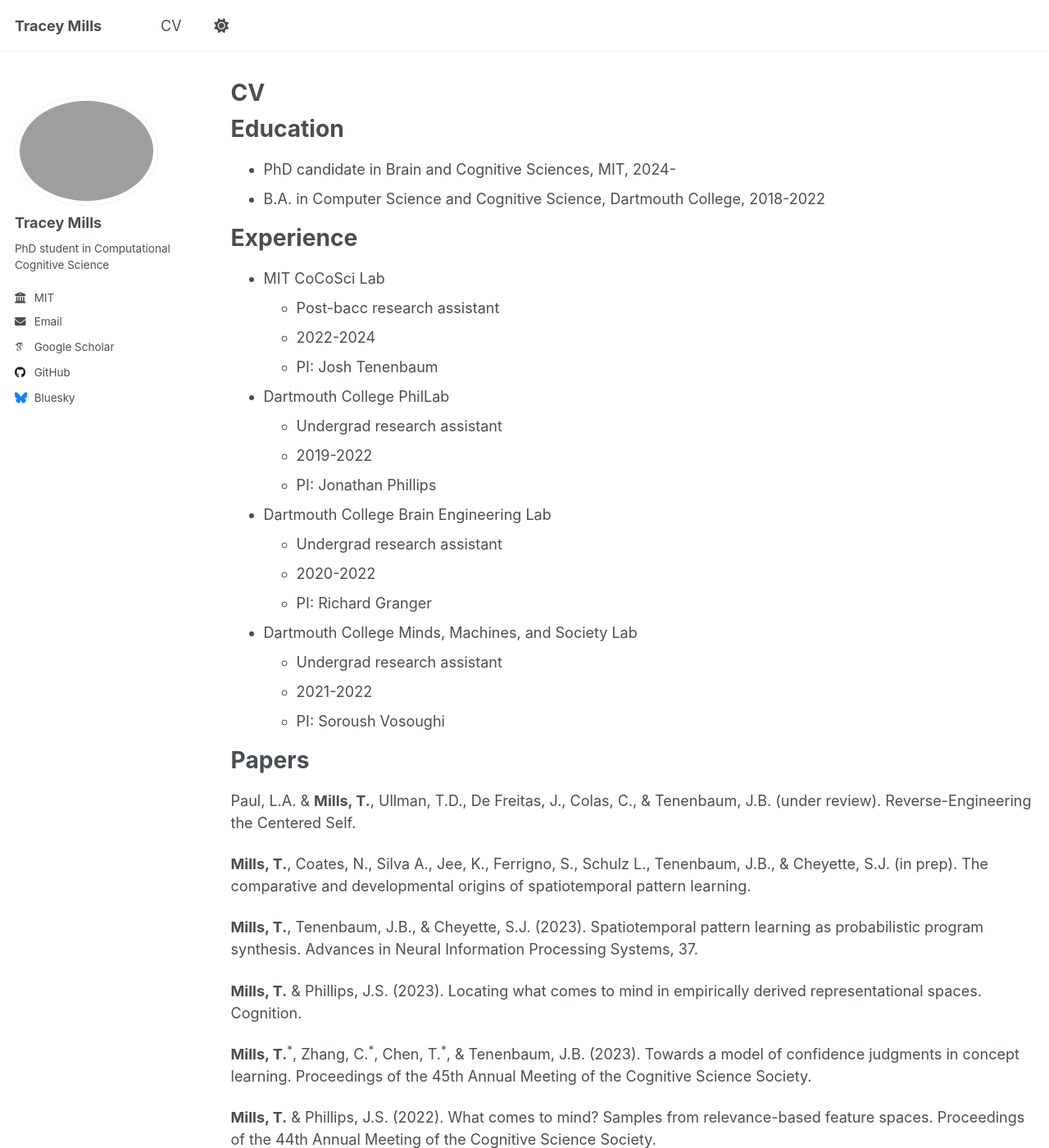
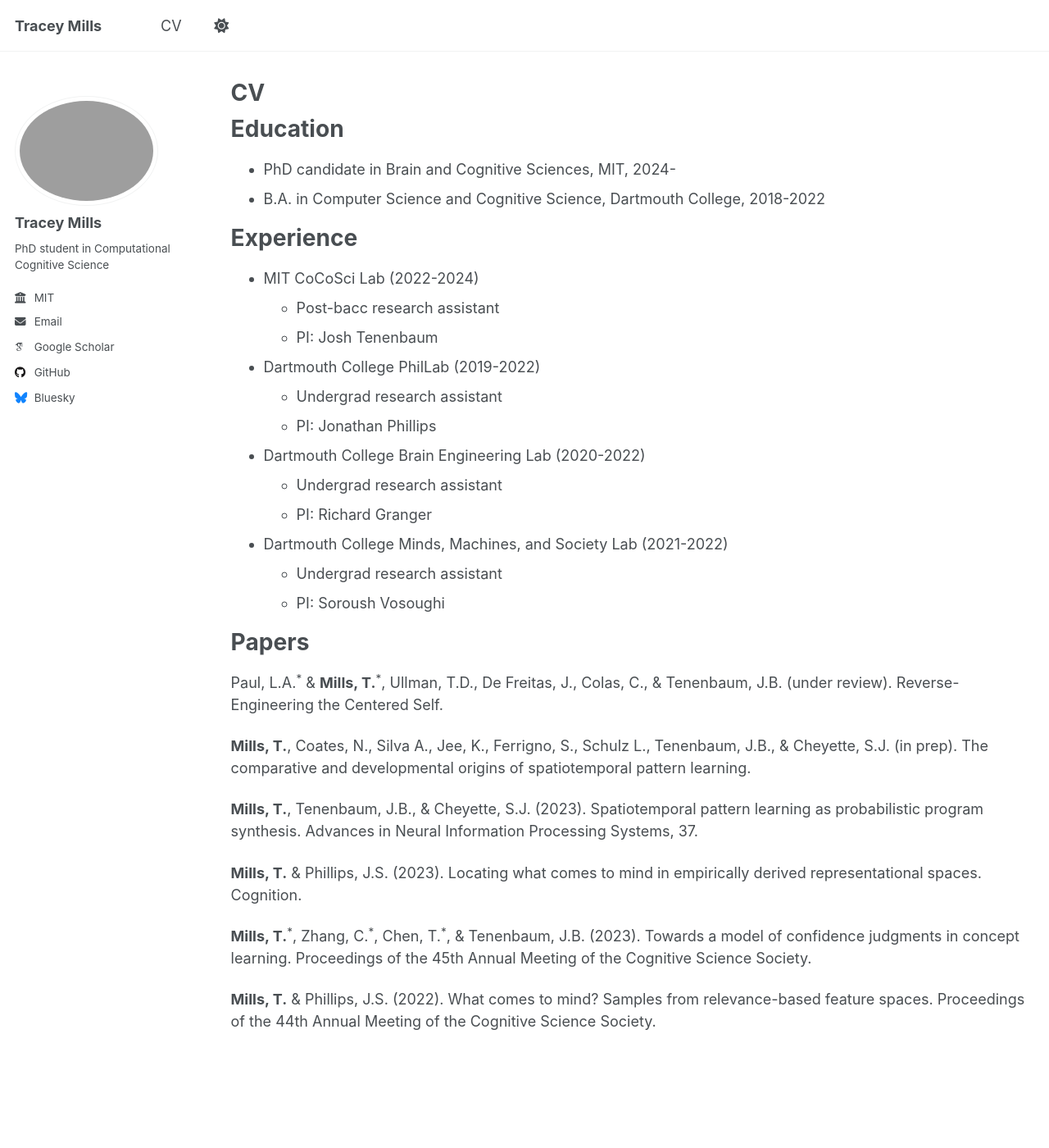
Before and after one commit to temills/temills.github.io, a Jekyll site: the page built from _pages/cv.md, in a window 1280 px wide and 1400 px high. Shown: the whole window at 82% size. Built offline with Jekyll 4.4.1, drawn with Linux system fonts in a browser that asks for light colours; some web fonts are replaced.

Commit message:
updated cv

```diff
--- a/_pages/cv.md
+++ b/_pages/cv.md
@@ -16,30 +16,26 @@ Education
 
 Experience
 ======
-* MIT CoCoSci Lab
+* MIT CoCoSci Lab (2022-2024)
   * Post-bacc research assistant
-  * 2022-2024
   * PI: Josh Tenenbaum
 
-* Dartmouth College PhilLab
+* Dartmouth College PhilLab (2019-2022)
   * Undergrad research assistant
-  * 2019-2022
   * PI: Jonathan Phillips
 
-* Dartmouth College Brain Engineering Lab
+* Dartmouth College Brain Engineering Lab (2020-2022)
   * Undergrad research assistant
-  * 2020-2022
   * PI: Richard Granger
 
-* Dartmouth College Minds, Machines, and Society Lab
+* Dartmouth College Minds, Machines, and Society Lab (2021-2022)
   * Undergrad research assistant
-  * 2021-2022
   * PI: Soroush Vosoughi
 
 
 Papers
 ======
-Paul, L.A. & **Mills, T.**, Ullman, T.D., De Freitas, J., Colas, C., & Tenenbaum, J.B. (under review). Reverse-Engineering the Centered Self.
+Paul, L.A.<sup>*</sup> & **Mills, T.**<sup>*</sup>, Ullman, T.D., De Freitas, J., Colas, C., & Tenenbaum, J.B. (under review). Reverse-Engineering the Centered Self.
 
 **Mills, T.**, Coates, N., Silva A., Jee, K., Ferrigno, S., Schulz L., Tenenbaum, J.B., & Cheyette, S.J. (in prep). The comparative and developmental origins of spatiotemporal pattern learning.
 
```
